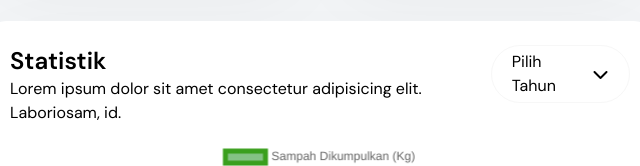
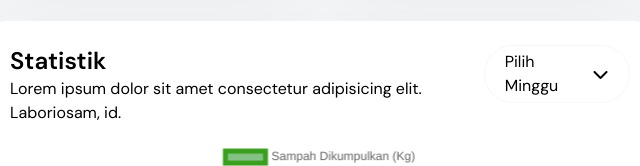
Before and after one commit to AdeDwiAndika/GreenWise, a plain HTML site: page dashboard.html in a window 1280 px wide. Shown: the part 383-549 px from the top of the page, 246-886 px from the left. Drawn offline with nearby package versions, Linux system fonts and the light colour scheme.

Commit message:
Update dashboard.html

```diff
--- a/dashboard.html
+++ b/dashboard.html
@@ -267,7 +267,7 @@
             <div
               class="mb-3 flex justify-center items-center gap-3 rounded-full border border-secondary-hover px-5 py-1"
             >
-              <p>Pilih Tahun</p>
+              <p>Pilih Minggu</p>
               <i class="fa-solid fa-chevron-down"></i>
             </div>
           </div>
```
